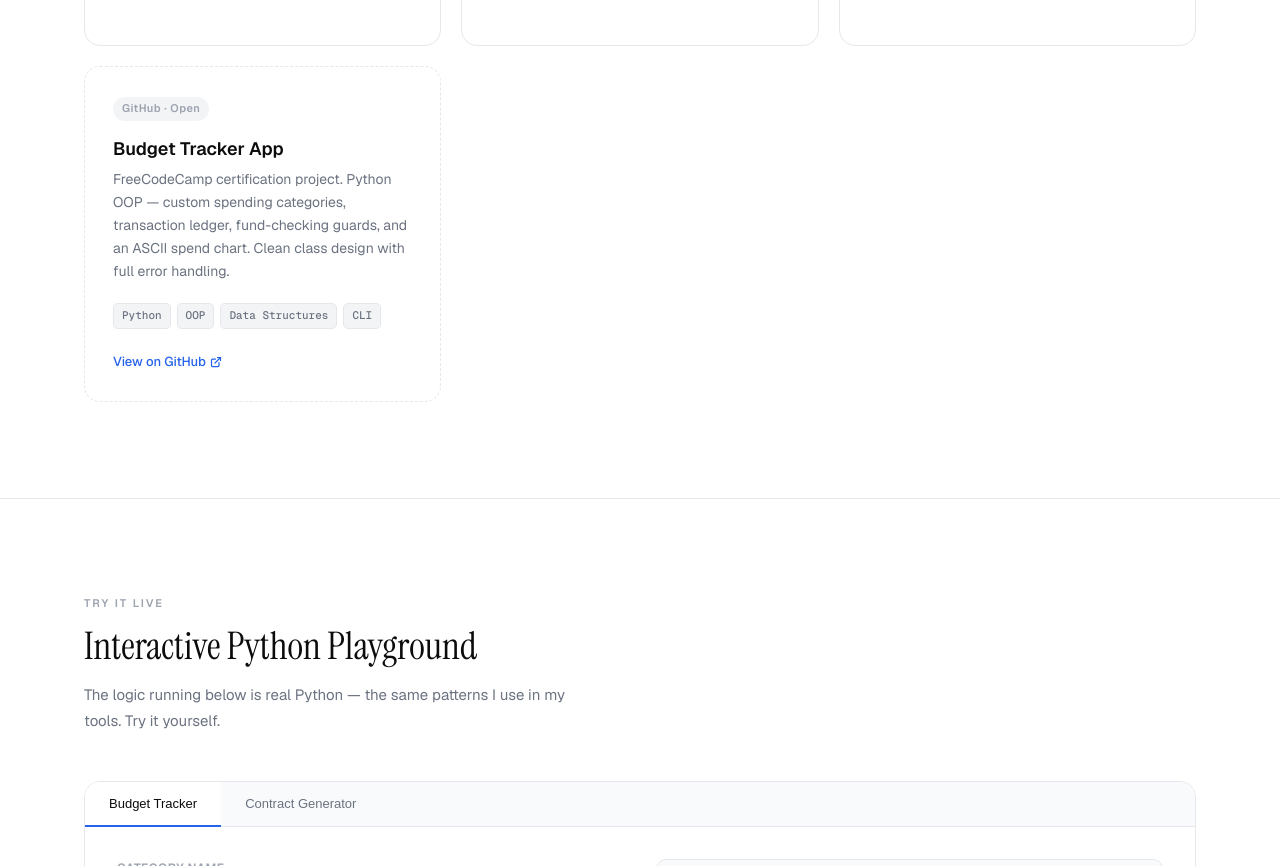
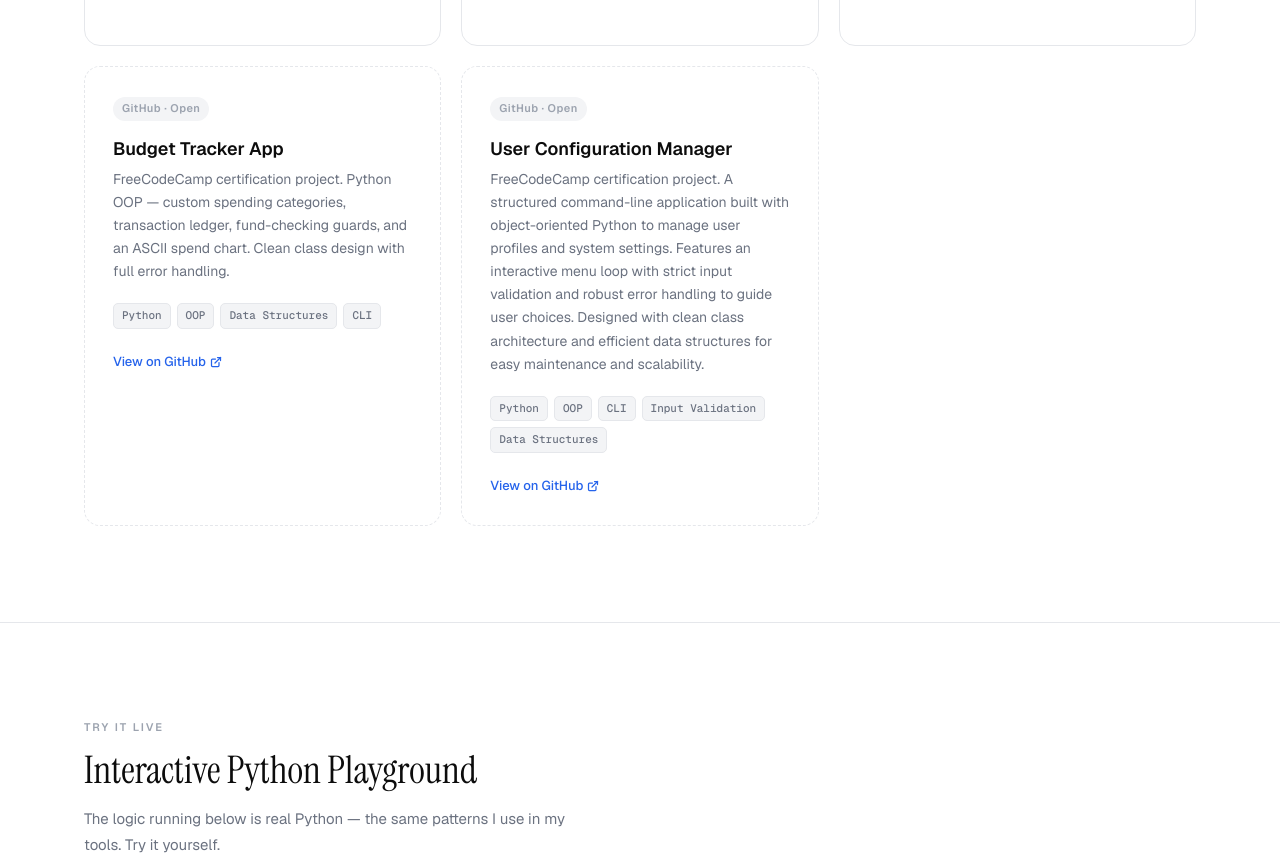
Before and after one commit to KrisiBoy/PersonalWEBPortfolio, a plain HTML site: page index.html in a window 1280 px wide. Shown: the part 1347-2213 px from the top of the page. Drawn offline with nearby package versions, Linux system fonts and the light colour scheme.

Commit message:
docs: rewrite project description for User Configuration Manager
- Replace "simple" description with a professional, detailed summary
- Highlight object-oriented structure, interactive menu loop, and input validation
- Refactor tech tags to match actual CLI application features

```diff
--- a/index.html
+++ b/index.html
@@ -1130,6 +1130,7 @@
               <span class="tech-tag">Data Structures</span>
               <span class="tech-tag">CLI</span>
             </div>
+
             <a
               href="https://github.com/KrisiBoy/Cert_Project_2-Build-a-Budget-App"
               target="_blank"
@@ -1148,6 +1149,55 @@
                 <path
                   d="M18 13v6a2 2 0 0 1-2 2H5a2 2 0 0 1-2-2V8a2 2 0 0 1 2-2h6"
                 />
+
+                <polyline points="15 3 21 3 21 9" />
+                <line x1="10" y1="14" x2="21" y2="3" />
+              </svg>
+            </a>
+          </div>
+
+          <div class="tool-card" style="border-style: dashed">
+            <span
+              class="tool-badge"
+              style="background: var(--bg3); color: var(--muted)"
+              >GitHub · Open</span
+            >
+            <h3>User Configuration Manager</h3>
+            <p>
+              FreeCodeCamp certification project. A structured command-line
+              application built with object-oriented Python to manage user
+              profiles and system settings. Features an interactive menu loop
+              with strict input validation and robust error handling to guide
+              user choices. Designed with clean class architecture and efficient
+              data structures for easy maintenance and scalability.
+            </p>
+            <div class="tool-tech">
+              <span class="tech-tag">Python</span>
+              <span class="tech-tag">OOP</span>
+              <span class="tech-tag">CLI</span>
+              <span class="tech-tag">Input Validation</span>
+              <span class="tech-tag">Data Structures</span>
+            </div>
+
+            <a
+              href="https://github.com/KrisiBoy/Cert_Project_1-Build-a-User-Configuration-Manager"
+              target="_blank"
+              class="tool-link"
+            >
+              View on GitHub
+              <svg
+                width="12"
+                height="12"
+                viewBox="0 0 24 24"
+                fill="none"
+                stroke="currentColor"
+                stroke-width="2.5"
+                stroke-linecap="round"
+              >
+                <path
+                  d="M18 13v6a2 2 0 0 1-2 2H5a2 2 0 0 1-2-2V8a2 2 0 0 1 2-2h6"
+                />
+
                 <polyline points="15 3 21 3 21 9" />
                 <line x1="10" y1="14" x2="21" y2="3" />
               </svg>
```
